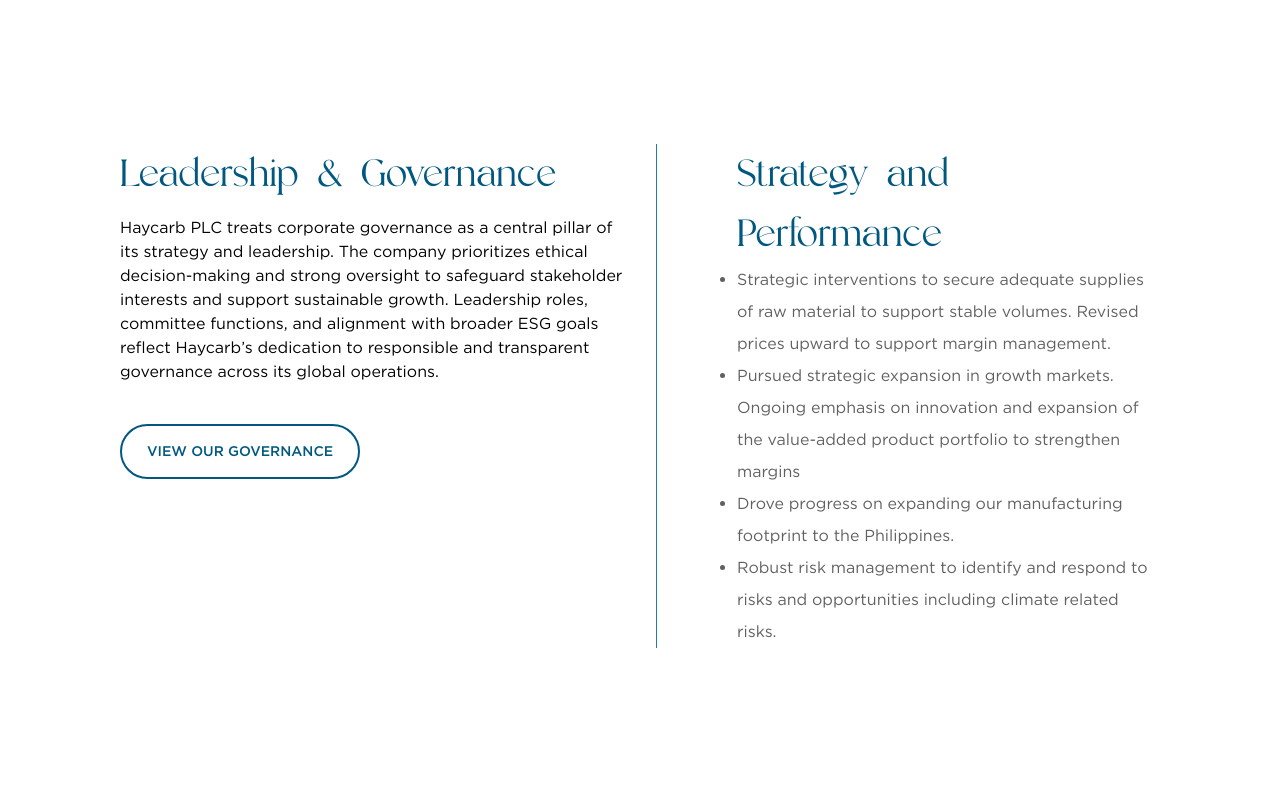
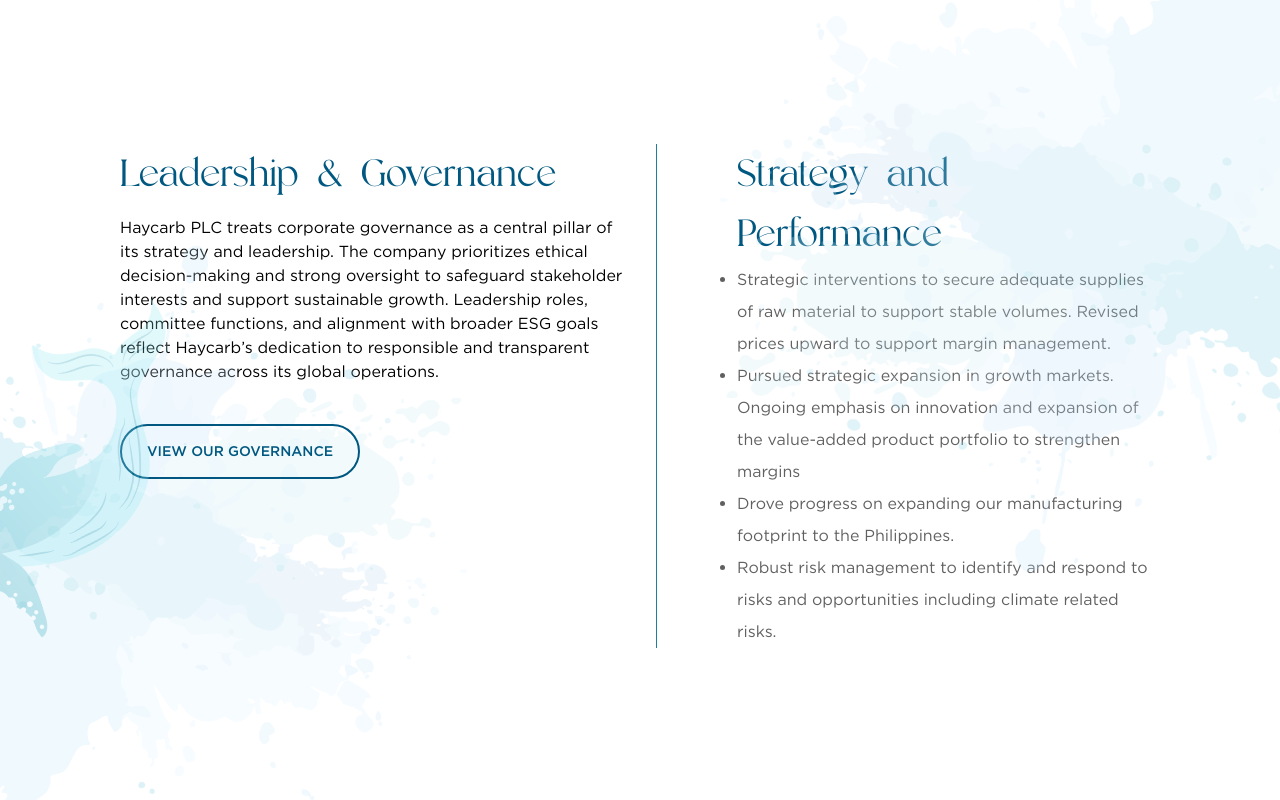
Before and after one commit to lashithniroshan/haycarb, a Next.js app: page /user-profile in a window 1280 px wide. Shown: the part 2220-3020 px from the top of the page. Built offline with nearby package versions, Linux system fonts and the light colour scheme.

Commit message:
responsive aligning of the water spread and the whale

```diff
--- a/app/(root)/user-profile/ContentPage.tsx
+++ b/app/(root)/user-profile/ContentPage.tsx
@@ -267,7 +267,7 @@ const ContentPage = () => {
     <section className="relative bg-white text-[#606060] pt-16 pb-20 overflow-hidden">
       <div
         aria-hidden="true"
-        className="absolute top-0 -right-20 lg:w-150 lg:h-150 bg-no-repeat bg-contain"
+        className="absolute top-0 -right-25 lg:w-150 lg:h-150 bg-no-repeat bg-contain"
         style={{
           backgroundImage: "url(/images/water-spread.svg)",
         }}
@@ -277,7 +277,7 @@ const ContentPage = () => {
         className="absolute
                 hidden lg:block
                 top-170 right-90
-                lg:top-78 lg:-right-10
+                lg:top-78 lg:-right-15
                 xl:top-40 xl:-right-35
                 2xl:top-40 2xl:-right-35
                 md:w-100 md:h-100
@@ -307,6 +307,65 @@ const ContentPage = () => {
                   bg-no-repeat bg-contain"
         style={{
           backgroundImage: "url(/images/water-spread.svg)",
+        }}
+      ></div>
+
+      <div
+        aria-hidden="true"
+        className="
+                absolute
+                hidden lg:block
+                top-0 -right-20
+                lg:top-3/5 lg:-right-60
+                xl:top-3/5 xl:-right-60
+                2xl:top-0 2xl:-right-20
+                lg:w-200 lg:h-200
+                xl:w-[800px] xl:h-[800px]
+                bg-no-repeat bg-contain opacity-25"
+        style={{
+          backgroundImage: "url(/images/innerpage/water-full=spread.png)",
+        }}
+      ></div>
+
+      <div
+        aria-hidden="true"
+        className="absolute
+                  hidden lg:block
+                  top-450 left-10
+                  lg:top-7/8 lg:-left-10
+                  xl:top-7/8 xl:left-0
+                  2xl:top-7/8 2xl:left-0
+                  w-96 h-96
+                  lg:w-[800px] lg:h-[800px]
+                  xl:w-[700px] xl:h-[700px]
+                  2xl:w-[850px] 2xl:h-[850px]
+                  rotate-180
+                  transform
+                  -translate-y-1/3 -translate-x-1/3
+                  bg-no-repeat bg-contain opacity-25"
+        style={{
+          backgroundImage: "url(/images/innerpage/water-full=spread.png)",
+        }}
+      ></div>
+
+      <div
+        aria-hidden="true"
+        className="absolute
+                  hidden
+                  sm:block
+                  left-15
+                  lg:top-800
+                  xl:top-600
+                  2xl:top-640
+                  w-56 h-56
+                  md:w-72 md:h-72
+                  lg:w-75 lg:h-75
+                  xl:w-80 xl:h-80
+                  transform scale-x-[-1] -rotate-20
+                  -translate-x-1/2 -translate-y-9/10
+                  bg-no-repeat bg-contain opacity-25 z-10"
+        style={{
+          backgroundImage: "url(/images/innerpage/blue-whale.png)",
         }}
       ></div>
 
```
Also changed, not shown: public/images/innerpage/full-water-spread.svg (added), public/images/innerpage/water-full=spread.png (added).
